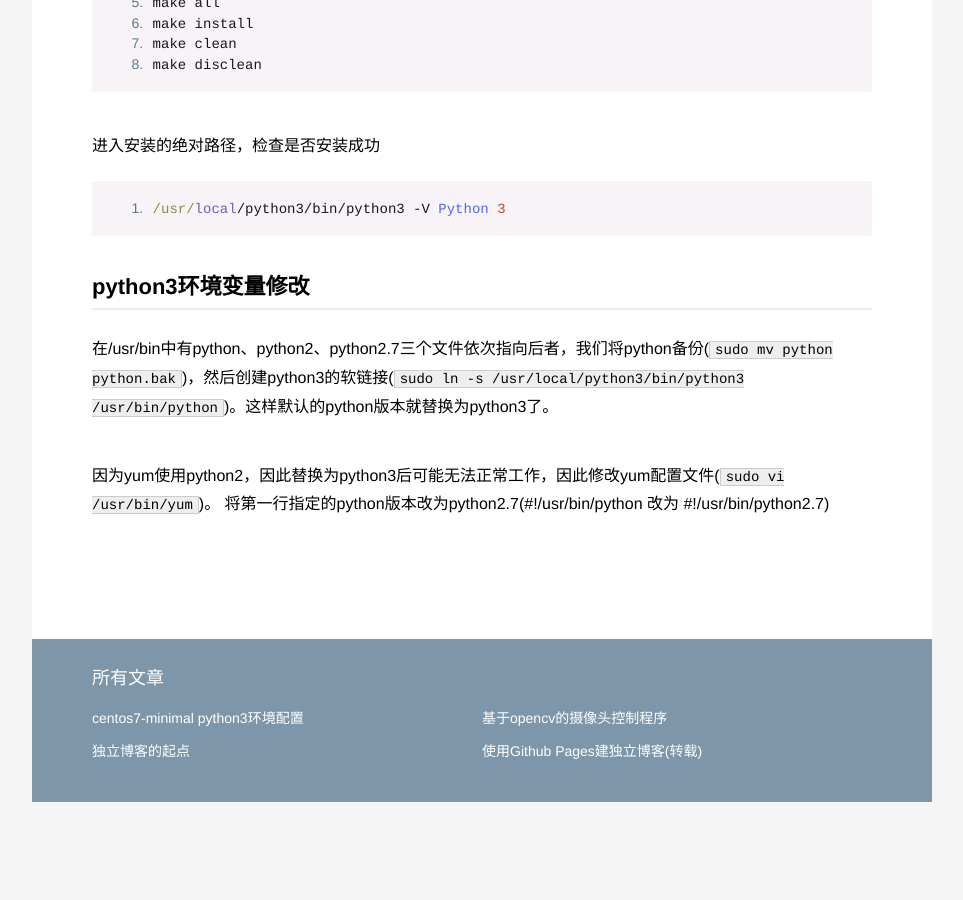
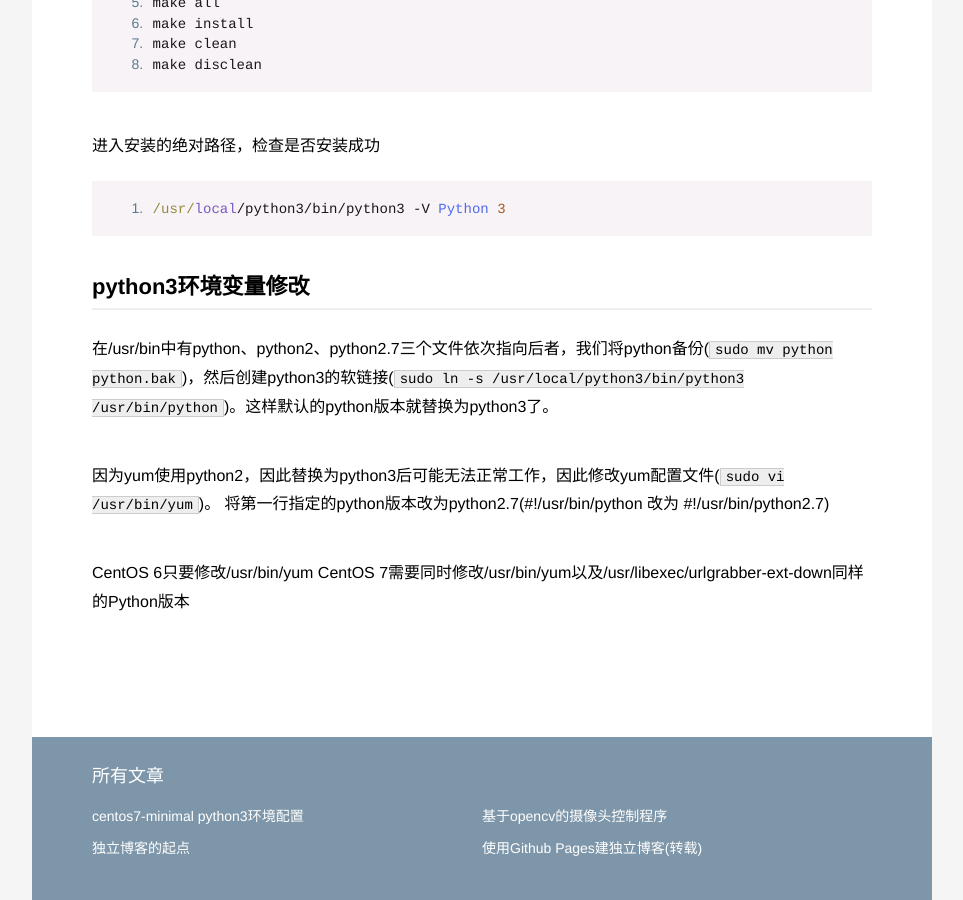
Before and after one commit to Piccus/Piccus.github.io, a Jekyll site: the page built from _posts/2017-01-16-centos7-minimal-python3.md, in a window 1280 px wide and 900 px high, scrolled down 1062 px. Shown: the whole window, without its empty margins (158-1121 px from the left). Built offline with Jekyll 4.4.1, drawn with Linux system fonts in a browser that asks for light colours; comment, search, counter and statistics services are not loaded; before the commit the page ends 1864 px from its top, so only the background shows below that.

Commit message:
modify post centos-python

```diff
--- a/_posts/2017-01-16-centos7-minimal-python3.md
+++ b/_posts/2017-01-16-centos7-minimal-python3.md
@@ -43,3 +43,6 @@ category: blog
 
 因为yum使用python2，因此替换为python3后可能无法正常工作，因此修改yum配置文件(`sudo vi /usr/bin/yum`)。
 将第一行指定的python版本改为python2.7(#!/usr/bin/python 改为 #!/usr/bin/python2.7)
+
+CentOS 6只要修改/usr/bin/yum
+CentOS 7需要同时修改/usr/bin/yum以及/usr/libexec/urlgrabber-ext-down同样的Python版本
```
